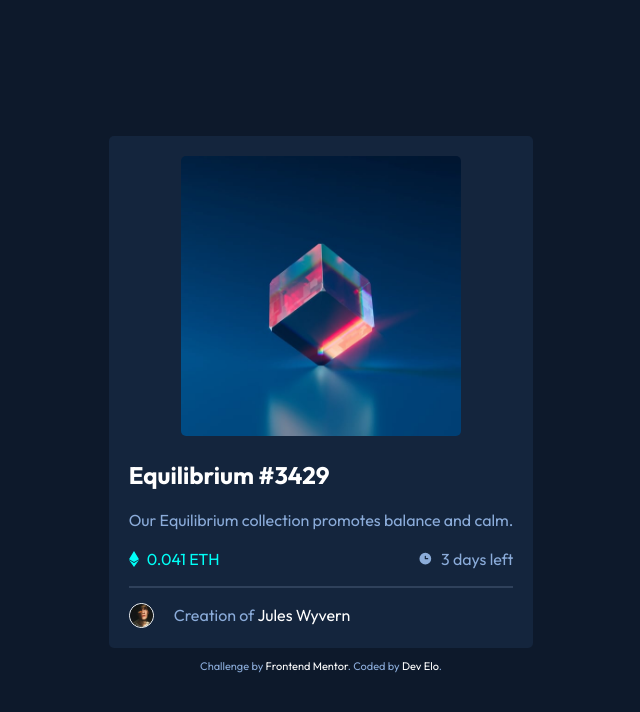
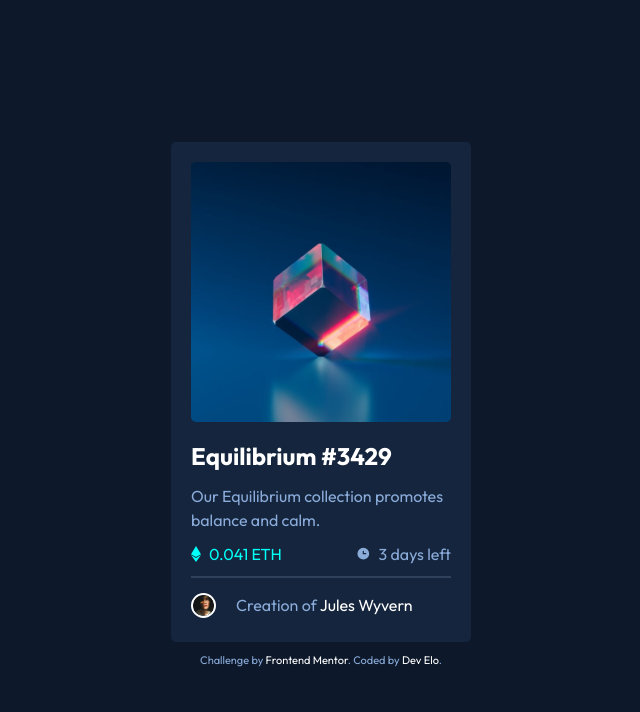
Before and after one commit to Dev-Elo-1505/nft-preview-card-component, a plain HTML site: page index.html in a window 1280 px wide. Shown: the whole page, without its empty margins (319-959 px from the left). Drawn offline with Linux system fonts and the light colour scheme.

Commit message:
Build tablet and desktop view

```diff
--- a/style.css
+++ b/style.css
@@ -13,10 +13,6 @@ html {
 body {
   font-size: 1.6rem;
   font-family: "Outfit", sans-serif;
-  display: flex;
-  flex-direction: column;
-  justify-content: center;
-  align-items: center;
   width: 100%;
   min-height: 100vh;
   background: hsl(217, 54%, 11%);
@@ -30,18 +26,13 @@ img {
 .container {
   margin: 10px;
   max-width: 600px;
-  display: flex;
-  flex-direction: column;
-  justify-content: center;
-  align-items: center;
-  gap: 1.5rem;
   padding: 2rem;
   background: hsl(216, 50%, 16%);
   border-radius: 5px;
 }
 
 .img-container {
-  max-width: 280px;
+  width: 100%;
 }
 
 .img-container img {
@@ -50,7 +41,7 @@ img {
 
 h2 {
   color: hsl(0, 0%, 100%);
-  margin-bottom: 1.5rem;
+  margin: 1.5rem 0;
 }
 
 p {
@@ -99,7 +90,7 @@ hr {
 .avatar {
   width: 25px;
   border-radius: 50%;
-  border: 1px solid #fff;
+  border: 2px solid #fff;
 }
 
 .attribution {
@@ -111,3 +102,23 @@ hr {
   color: #fff;
   text-decoration: none;
 }
+
+@media screen and (min-width: 768px) {
+  body {
+    display: flex;
+    flex-direction: column;
+    justify-content: center;
+    align-items: center;
+  }
+
+  .container {
+    width: 300px;
+    height: 500px;
+    margin: 10px 0;
+  }
+
+  h2, .details {
+    margin: 1rem 0;
+  }
+
+}
```
